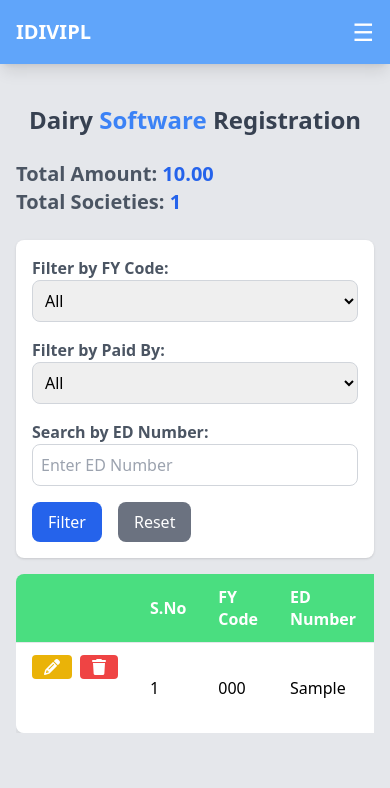
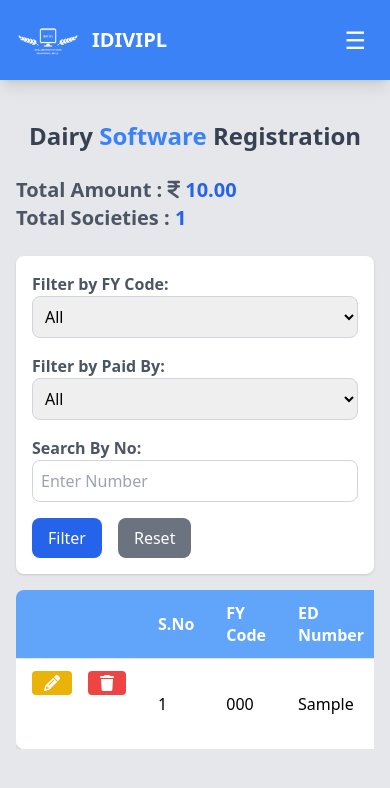
Before and after one commit to Karthi-47/Dairy_DB, a PHP site: page /view_entries.php in a window 390 px wide. Shown: the top 788 px of the page. Run offline with PHP 8.4, Linux system fonts and the light colour scheme; tables that the repository leaves empty or names only in its code hold one stand-in row (values such as "Sample post"); some libraries are stand-ins or nearby versions.

Commit message:
Enhance navigation bar: update styles, add logo section, and improve mobile responsiveness

```diff
--- a/view_entries.php
+++ b/view_entries.php
@@ -59,29 +59,39 @@ $paidby_result = $conn->query($paidby_query);
 <body class="bg-gray-200">
 
 <!-- Navigation Bar -->
-<nav class="bg-blue-400 p-4 shadow-lg">
+<nav class="bg-blue-500 shadow-lg py-4 sm:py-0">
         <div class="container flex justify-between items-center">
-            <a href="index.php" class="sm:hidden text-white text-xl font-bold">IDIVIPL</a>
-            <a href="index.php" class="hidden text-white sm:ml-10 text-xl font-bold sm:block">INTELLIGENT DOTS IT VISION INDIA PRIVTE LIMITED</a>
+            <!-- Logo Section -->
+            <div class="flex items-center space-x-3">
+                <img src="./assets/Logo.png" alt="Company Logo" class="h-12 w-16 sm:h-20 sm:w-24 ml-4">
+                <a href="index.php" class="sm:hidden text-white text-xl font-bold">IDIVIPL</a>
+                <a href="index.php" class="hidden text-white sm:ml-2 text-xl font-bold sm:block">
+                    INTELLIGENT DOTS IT VISION INDIA PRIVATE LIMITED
+                </a>
+            </div>
 
             <!-- Desktop Menu -->
             <div class="hidden sm:flex space-x-10 font-bold right-0">
-                <a href="index.php" class="text-white text-lg hover:text-gray-300"><i class="fa-solid fa-house"></i>
-                Home</a>
+                <a href="index.php" class="text-white text-xl hover:text-gray-300">
+                <i class="fa-solid fa-house"></i>
+                Home
+                </a>
             </div>
 
             <!-- Mobile Menu Button -->
-            <button id="menu-button" class="md:hidden text-white text-2xl">
+            <button id="menu-button" class="md:hidden text-white text-2xl mr-6">
                 ☰
             </button>
         </div>
 
         <!-- Mobile Menu -->
         <div id="mobile-menu" class="hidden md:hidden flex flex-col py-4 space-y-4">
-            <a href="index.php" class="text-white py-2 text-lg text-center hover:bg-blue-800"><i class="fa-solid fa-house"></i>
-            Home</a>
+            <a href="index.php" class="text-white py-2 text-lg text-center hover:bg-blue-800">
+            <i class="fa-solid fa-house"></i>
+            Home
+            </a>
         </div>
-</nav>
+    </nav>
 
 <!-- Main Content -->
 <div class="container mx-auto px-4">
@@ -89,10 +99,10 @@ $paidby_result = $conn->query($paidby_query);
 
     <!-- Total Amount & Societies -->
     <div class="mb-6 text-left">
-        <p class="text-xl font-semibold text-gray-600">Total Amount:
+        <p class="text-xl font-semibold text-gray-600">Total Amount : <i class="fa-solid fa-indian-rupee-sign"></i>
             <span class="font-bold text-blue-600"><?php echo number_format($total_amount, 2); ?></span>
         </p>
-        <p class="text-xl font-semibold text-gray-600">Total Societies:
+        <p class="text-xl font-semibold text-gray-600">Total Societies :
             <span class="font-bold text-blue-600"><?php echo $total_society; ?></span>
         </p>
     </div>
@@ -103,7 +113,7 @@ $paidby_result = $conn->query($paidby_query);
             <!-- FY Code Filter -->
             <div>
                 <label class="text-gray-600 font-semibold">Filter by FY Code:</label>
-                <select name="fycode" class="w-full p-2 border border-gray-300 rounded-lg">
+                <select name="fycode" class="w-full sm:w-1/2 p-2 border border-gray-300 rounded-lg">
                     <option value="">All</option>
                     <?php while ($fycode_row = $fycode_result->fetch_assoc()) { ?>
                         <option value="<?php echo $fycode_row['fycode']; ?>" <?php if ($filter_fycode == $fycode_row['fycode']) echo 'selected'; ?>>
@@ -116,7 +126,7 @@ $paidby_result = $conn->query($paidby_query);
             <!-- Paid By Filter -->
             <div>
                 <label class="text-gray-600 font-semibold">Filter by Paid By:</label>
-                <select name="paidby" class="w-full p-2 border border-gray-300 rounded-lg">
+                <select name="paidby" class="w-full sm:w-1/2 p-2 border border-gray-300 rounded-lg">
                     <option value="">All</option>
                     <?php while ($paidby_row = $paidby_result->fetch_assoc()) { ?>
                         <option value="<?php echo $paidby_row['paidby']; ?>" <?php if ($filter_paidby == $paidby_row['paidby']) echo 'selected'; ?>>
@@ -128,9 +138,9 @@ $paidby_result = $conn->query($paidby_query);
 
             <!-- Search ED Number -->
             <div>
-                <label class="text-gray-600 font-semibold">Search by ED Number:</label>
+                <label class="text-gray-600 font-semibold">Search By No:</label>
                 <input type="text" name="search_edno" value="<?php echo htmlspecialchars($search_edno); ?>"
-                    class="w-full p-2 border border-gray-300 rounded-lg" placeholder="Enter ED Number">
+                    class="w-full sm:w-1/2 p-2 border border-gray-300 rounded-lg" placeholder="Enter Number">
             </div>
 
             <!-- Submit & Reset Buttons -->
@@ -144,7 +154,7 @@ $paidby_result = $conn->query($paidby_query);
     <!-- Responsive Table -->
     <div class="overflow-x-auto">
         <table class="w-full table-auto border-collapse shadow-lg rounded-lg overflow-hidden">
-            <thead class="bg-green-400 text-white text-md sm:text-lg">
+            <thead class="bg-blue-400 text-white text-md sm:text-lg">
                 <tr>
                     <th class="px-4 py-3 text-center"></th>
                     <th class="px-4 py-3 text-left">S.No</th>
@@ -161,8 +171,8 @@ $paidby_result = $conn->query($paidby_query);
                 $result->data_seek(0);
 
                 while ($row = $result->fetch_assoc()) {
-                    echo "<tr class='border-t hover:bg-blue-400 odd:bg-white even:bg-gray-100'>
-                        <td class='px-4 py-3 flex space-x-2'>
+                    echo "<tr class='border-t hover:bg-gray-300 odd:bg-white even:bg-gray-100'>
+                        <td class='px-4 py-3 flex space-x-4'>
                             <a href='edit_entry.php?id=" . $row['id'] . "' class='bg-yellow-500 text-white px-3 py-1 rounded hover:bg-yellow-600'><i class='fas fa-pencil-alt'></i></a>
                             <a href='delete_entry.php?id=" . $row['id'] . "' class='bg-red-500 text-white px-3 py-1 rounded hover:bg-red-600' onclick='return confirm(\"Are you sure?\");'><i class='fas fa-trash'></i></a>
                         </td>
```
Also changed, not shown: index.php (+17 -8 lines), assets/Logo.png (added).
